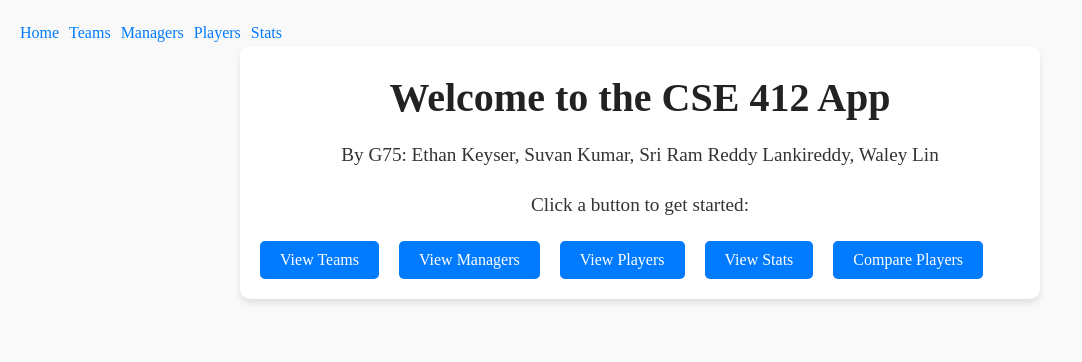
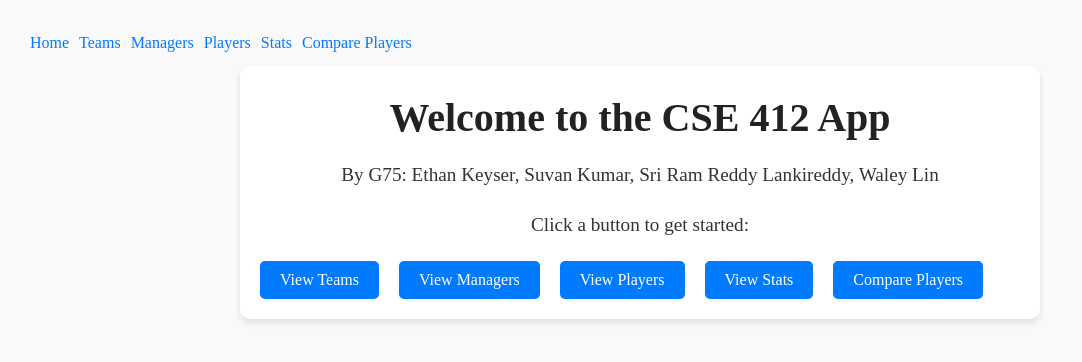
Before and after one commit to suvan-kumar/CSE412_Project, a React (Create React App) app in the folder 412app/: page / in a window 1280 px wide. Shown: the top 362 px of the page, without its empty margins (0-1082 px from the left). Built offline with nearby package versions, Linux system fonts and the light colour scheme.

Commit message:
Update Navbar.js

```diff
--- a/412app/src/components/Navbar.js
+++ b/412app/src/components/Navbar.js
@@ -4,12 +4,25 @@ import { Link } from "react-router-dom";
 function Navbar() {
   return (
     <nav>
-      <ul style={{ display: "flex", gap: "10px", listStyle: "none" }}>
-        <li><Link to="/">Home</Link></li>
-        <li><Link to="/teams">Teams</Link></li>
-        <li><Link to="/managers">Managers</Link></li>
-        <li><Link to="/players">Players</Link></li>
-        <li><Link to="/stats">Stats</Link></li>
+      <ul style={{ display: "flex", listStyleType: "none", gap: "10px", padding: "10px" }}>
+        <li>
+          <Link to="/">Home</Link>
+        </li>
+        <li>
+          <Link to="/teams">Teams</Link>
+        </li>
+        <li>
+          <Link to="/managers">Managers</Link>
+        </li>
+        <li>
+          <Link to="/players">Players</Link>
+        </li>
+        <li>
+          <Link to="/stats">Stats</Link>
+        </li>
+        <li>
+          <Link to="/compare">Compare Players</Link>
+        </li>
       </ul>
     </nav>
   );
```
